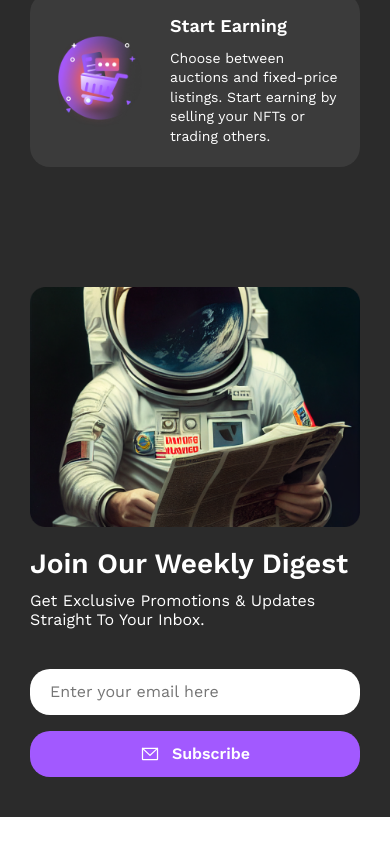
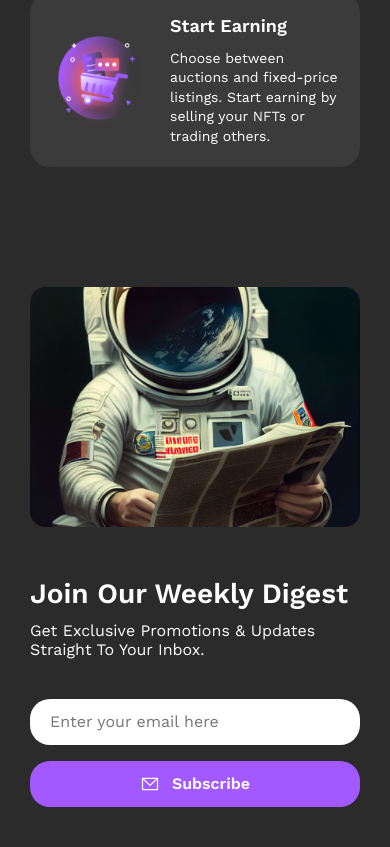
Before and after one commit to DenisFR2727/nft-marketplace-layout, a website: page index.html in a window 390 px wide. Shown: the part 6022-6869 px from the top of the page. Before the commit the page ends 6839 px from the top, so only its background shows below. Drawn offline with nearby package versions, Linux system fonts and the light colour scheme; files that its build step writes are made by us from their sources.

Commit message:
discover block and mobile | tablet

```diff
--- a/sass/mobile/_subscribe.mobile.scss
+++ b/sass/mobile/_subscribe.mobile.scss
@@ -1,8 +1,10 @@
-@media (max-width: 430px) {
+@media (max-width: 434px) {
   .subscribe-widget {
     padding: 40px 30px;
 
     .subscribe {
+      padding: 40px 30px;
+      display: inherit;
       flex-direction: column;
       align-items: center;
       gap: 30px;
```
